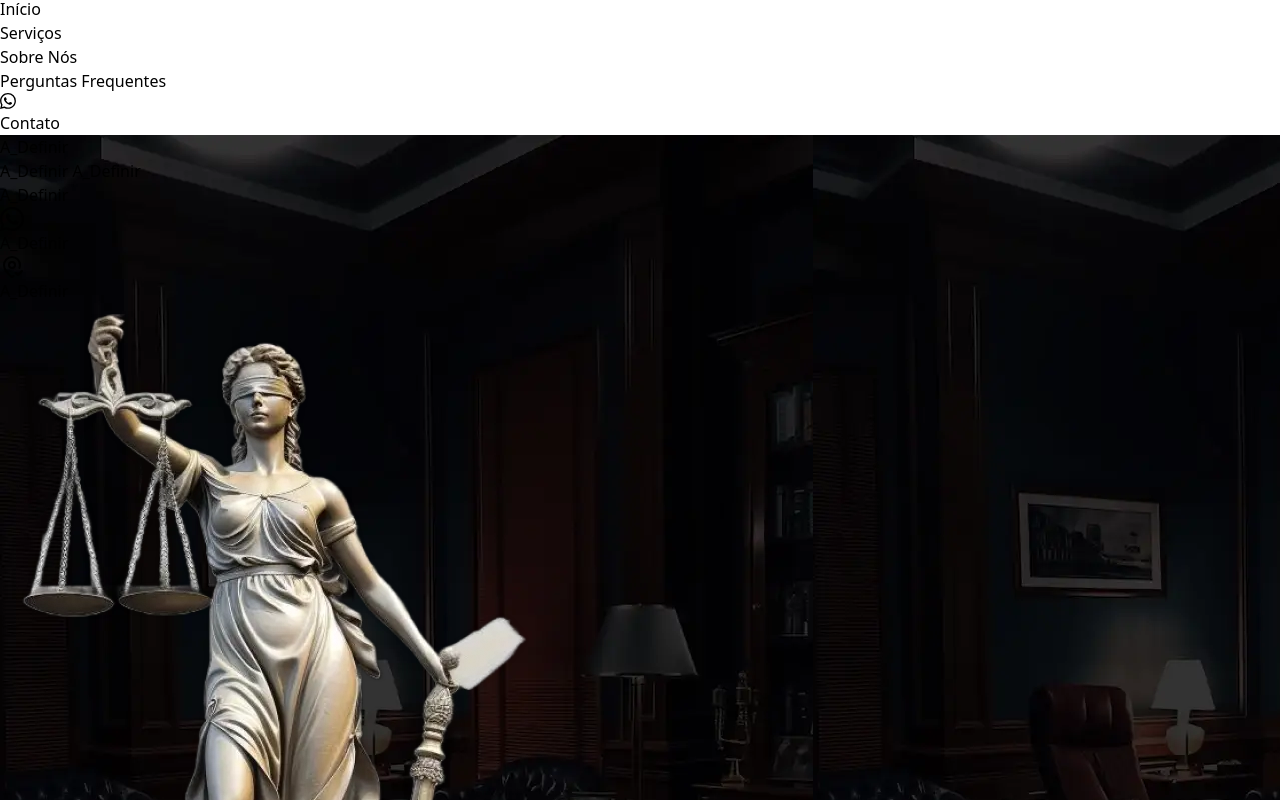
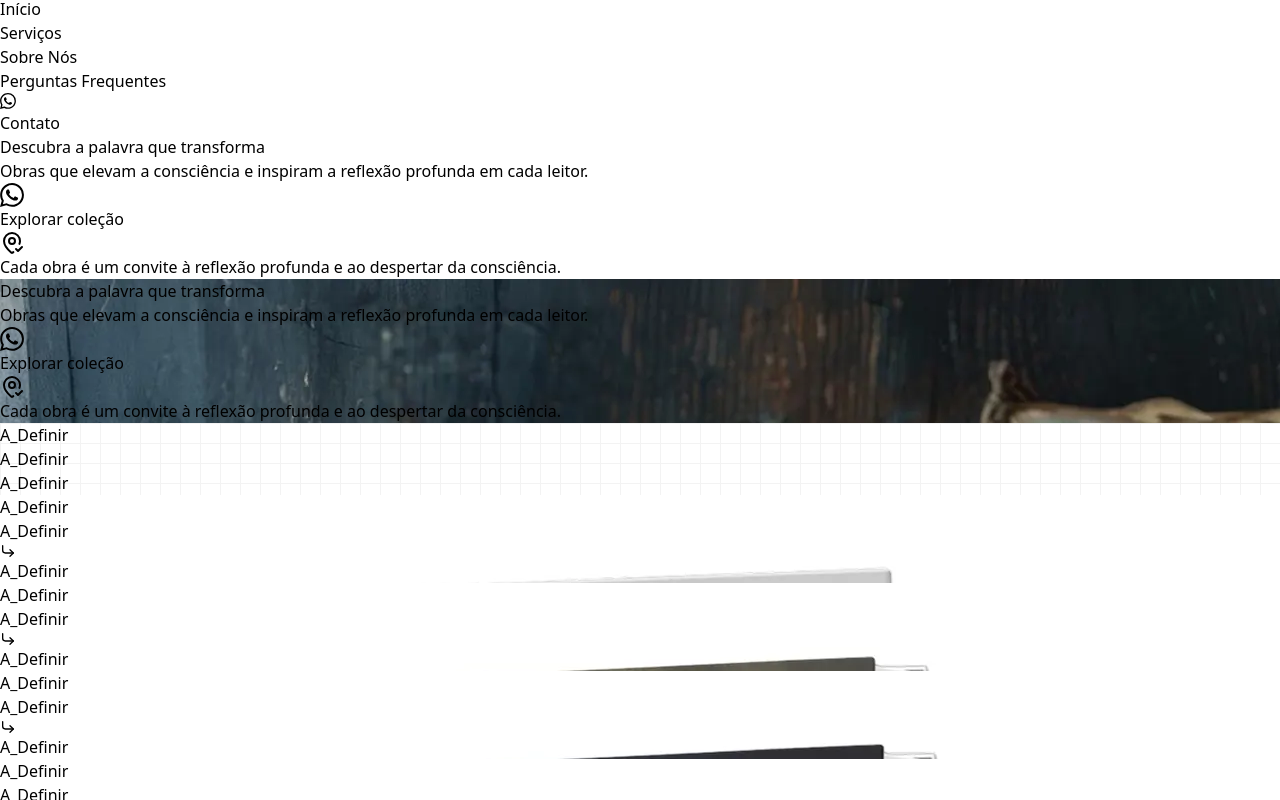
Before and after one commit to Paper-Street-Softwares/LP-Toneza-Cascaes, a React (Vite) app: page / in a window 1280 px wide. Shown: the part 320-1120 px from the top of the page. Built offline with nearby package versions, Linux system fonts and the light colour scheme; a web font is replaced by a local one.

Commit message:
fix: Hero

```diff
--- a/index.html
+++ b/index.html
@@ -9,21 +9,61 @@
       href="https://fonts.googleapis.com/css2?family=Poppins:ital,wght@0,100;0,200;0,300;0,400;0,500;0,600;0,700;0,800;0,900;1,100;1,200;1,300;1,400;1,500;1,600;1,700;1,800;1,900&display=swap"
       rel="stylesheet"
     />
-    <title> </title>
-    <meta name="description" content="" />
-    <meta name="keywords" content="" />
+    <title>
+      Toneza Cascaes Netto – Advogado, Escritor e Editor | Obras e Cultura
+    </title>
+    <meta
+      name="description"
+      content="Dr. Toneza Cascaes Netto é advogado, jurista e escritor com mais de 30 anos de experiência. Fundador da Organizações Toneza Cascaes Editora & Cultura, publica obras que unem Direito, filosofia e espiritualidade, elevando a consciência e inspirando leitores em todo o mundo."
+    />
+    <meta
+      name="keywords"
+      content="Toneza Cascaes Netto,
+Advogado Toneza Cascaes Netto,
+Escritor Toneza Cascaes Netto,
+Editor Toneza Cascaes Netto,
+Obras Toneza Cascaes Netto,
+Livros Toneza Cascaes Netto,
+Organizações Toneza Cascaes,
+Editora Toneza Cascaes,
+Cultura Toneza Cascaes,
+Direito Toneza Cascaes Netto,
+Filosofia Toneza Cascaes Netto,
+Espiritualidade Toneza Cascaes Netto,
+Transformação Interior Toneza Cascaes,
+Leitura Reflexiva Toneza Cascaes,
+Publicações Toneza Cascaes Netto,
+Jurista Toneza Cascaes Netto,
+Projetos de Lei Toneza Cascaes,
+Consciência e Cultura Toneza Cascaes,
+Livros Filosóficos Toneza Cascaes,
+Obras Literárias Toneza Cascaes Netto.
+"
+    />
 
     <!-- Meta tags Open Graph (OG) para WhatsApp e Facebook -->
-    <meta property="og:title" content="" />
-    <meta property="og:description" content="" />
+    <meta
+      property="og:title"
+      content="Toneza Cascaes Netto – Advogado, Escritor e Editor | Obras e Cultura"
+    />
+    <meta
+      property="og:description"
+      content="Dr. Toneza Cascaes Netto é advogado, jurista e escritor com mais de 30 anos de experiência. Fundador da Organizações Toneza Cascaes Editora & Cultura, publica obras que unem Direito, filosofia e espiritualidade, elevando a consciência e inspirando leitores em todo o mundo."
+    />
     <meta property="og:image" content="https://a_Definir/previewIcon.png" />
     <meta property="og:url" content="https://a_Definir/" />
     <meta property="og:type" content="website" />
 
     <!-- Meta tags do Twitter (opcional, mas recomendável) -->
     <meta name="twitter:card" content="summary_large_image" />
-    <meta name="twitter:title" content="a_Definir" />
-    <meta name="twitter:description" content="a_Definir" />
+    <meta
+      name="twitter:title"
+      content="Toneza Cascaes Netto – Advogado, Escritor e Editor | Obras e Cultura"
+    />
+    <meta
+      name="twitter:description"
+      content="Dr. Toneza Cascaes Netto é advogado, jurista e escritor com mais de 30 anos de experiência. Fundador da Organizações Toneza Cascaes Editora & Cultura, publica obras que unem Direito, filosofia e espiritualidade, elevando a consciência e inspirando leitores em todo o mundo."
+    />
     <meta name="twitter:image" content="https://a_Definir/previewIcon.png" />
     <meta name="twitter:url" content="https://a_Definir/" />
     <link
--- a/src/components/sectionElements/hero/Influencer.jsx
+++ b/src/components/sectionElements/hero/Influencer.jsx
@@ -5,9 +5,11 @@ import Button from "../../interactives/Button";
 import { useNavigate } from "react-router-dom";
 import SectionArea from "../SectionArea";
 import SectionWrapper from "../SectionWrapper";
+import { useTranslation } from "react-i18next";
 
 export default function Influencer({ appDownloadButtons }) {
   const navigate = useNavigate();
+  const { t, i18n } = useTranslation();
 
   return (
     <>
@@ -19,33 +21,37 @@ export default function Influencer({ appDownloadButtons }) {
       >
         <div className="relative z-10 flex w-full bg-colorBlack bg-opacity-0 items-left">
           <div className="w-full text-secondary justify-evenly">
-            <div className="h-[100px] desktop1:h-[140px]" />
+            <div className="h-[140px] desktop1:h-[140px]" />
             <div className="flex flex-col-reverse gap-[10px] desktop1:flex-row desktop1:justify-between mx-auto w-[90%] max-w-[1215px] items-center pb-[64px] pt-[40px] desktop1:pt-[0px] desktop1:pb-[0px]">
               <div className="flex  flex-col w-full desktop1:w-[50%] desktop1:mr-[20px]  ">
-                <MotionDivDownToUp>
+                {/* <MotionDivDownToUp>
                   <div className="flex justify-center w-auto text-center desktop1:justify-start desktop1:text-left font-secondFont text-paragraph4">
                     <p className="mb-[16px] bg-primary text-colorBlack bg-opacity-100 rounded-md px-[16px] py-[6px] inline-block text-paragraph2">
                       {content.texts.hero.miniTag}
                     </p>
                   </div>
-                </MotionDivDownToUp>
+                </MotionDivDownToUp> */}
                 <MotionDivDownToUp>
                   <div className="text-lighter flex justify-center desktop1:justify-start font-bold leading-[40px] phone3:leading-[42px] tablet1:leading-[70px] desktop1:leading-[60px] desktop2:leading-[65px] text-center desktop1:text-left text-title4 phone2:text-title5 phone3:text-title5 tablet1:text-title7">
-                    <h1 className="">{content.texts.hero.title}</h1>
+                    <h1>
+                      <span
+                        dangerouslySetInnerHTML={{
+                          __html: t("hero.title"),
+                        }}
+                      />
+                    </h1>
                   </div>
                 </MotionDivDownToUp>
                 <MotionDivDownToUp>
-                  <div className="flex justify-center w-full text-center desktop1:text-left desktop1:justify-start font-secondFont text-paragraph4 phone3:text-paragraph5">
-                    <p className="text-lighter mb-[32px] ">
-                      {content.texts.hero.subtitle}
-                    </p>
+                  <div className="flex justify-center text-white w-full text-center desktop1:text-left desktop1:justify-start font-secondFont text-paragraph4 phone3:text-paragraph5">
+                    <p className="my-[32px]">{t("hero.subtitle")}</p>
                   </div>
                 </MotionDivDownToUp>
                 <div className="w-full phone2:w-full tablet2:w-auto">
                   <div className="flex justify-center w-full desktop1:justify-start mb-[32px]">
                     <Button
-                      aria-label={content.texts.hero.ctaButtonAriaLabel}
-                      label={content.texts.hero.ctaButtonText}
+                      aria-label={t("hero.ctaButtonAriaLabel")}
+                      label={t("hero.ctaButtonText")}
                       animation
                       className="w-[100%]"
                       icon={
@@ -65,8 +71,8 @@ export default function Influencer({ appDownloadButtons }) {
                     <div className="flex justify-center desktop1:justify-start pb-[36px]">
                       <div className="flex flex-col items-center desktop1:flex-row text-primary">
                         {content.texts.hero.obsHero.icon}
-                        <p className="text-lighter  ml-[10px] text-center mt-[12px] desktop1:mt-0">
-                          {content.texts.hero.obsHero.text}
+                        <p className="text-lighter text-center ml-[10px] mt-[12px] desktop1:mt-0">
+                          {t("hero.obsHero.text")}{" "}
                         </p>
                       </div>
                     </div>
@@ -112,7 +118,7 @@ export default function Influencer({ appDownloadButtons }) {
               <div className="flex justify-center w-full tablet1:w-full desktop1:w-[35%] ">
                 <MotionDivRightToLeft className="relative flex items-end justify-center w-full desktop2:justify-end">
                   <img
-                    src={content.texts.hero.heroImgPhone}
+                    src={content.texts.hero.heroDefaultImage}
                     className="h-[100%] relative desktop1:hidden"
                     alt="Foto do advogado"
                   ></img>
@@ -139,30 +145,34 @@ export default function Influencer({ appDownloadButtons }) {
                 <div className="h-[100px] desktop1:h-[140px]" />
                 <div className="flex flex-col-reverse gap-[40px] desktop1:flex-row desktop1:justify-between w-full items-center pb-[64px] pt-[40px] desktop1:pt-[0px] desktop1:pb-[0px]">
                   <div className="flex flex-col w-full desktop1:w-[50%] ">
-                    <MotionDivDownToUp>
+                    {/* <MotionDivDownToUp>
                       <div className="flex justify-center w-auto text-center desktop1:justify-start desktop1:text-left font-secondFont text-paragraph4">
                         <p className="mb-[16px] bg-primary text-colorBlack bg-opacity-100 rounded-md px-[16px] py-[6px] inline-block text-paragraph2">
                           {content.texts.hero.miniTag}
                         </p>
                       </div>
-                    </MotionDivDownToUp>
+                    </MotionDivDownToUp> */}
                     <MotionDivDownToUp>
                       <div className="text-lighter flex justify-center desktop1:justify-start font-bold leading-[40px] phone3:leading-[42px] tablet1:leading-[70px] desktop1:leading-[60px] desktop2:leading-[65px] text-center desktop1:text-left text-title4 phone2:text-title5 phone3:text-title5 tablet1:text-title7">
-                        <h1 className="">{content.texts.hero.title}</h1>
+                        <h1>
+                          <span
+                            dangerouslySetInnerHTML={{
+                              __html: t("hero.title"),
+                            }}
+                          />
+                        </h1>
                       </div>
                     </MotionDivDownToUp>
                     <MotionDivDownToUp>
-                      <div className="flex justify-center w-full text-center desktop1:text-left desktop1:justify-start font-secondFont text-paragraph4 phone3:text-paragraph5">
-                        <p className="text-lighter mb-[32px] ">
-                          {content.texts.hero.subtitle}
-                        </p>
+                      <div className="flex text-white justify-center w-full text-center desktop1:text-left desktop1:justify-start font-secondFont text-paragraph4 phone3:text-paragraph5">
+                        <p className="my-[32px]">{t("hero.subtitle")}</p>
                       </div>
                     </MotionDivDownToUp>
                     <div className="w-full phone2:w-full tablet2:w-auto">
                       <div className="flex justify-center w-full desktop1:justify-start mb-[32px]">
                         <Button
-                          aria-label={content.texts.hero.ctaButtonAriaLabel}
-                          label={content.texts.hero.ctaButtonText}
+                          aria-label={t("hero.ctaButtonAriaLabel")}
+                          label={t("hero.ctaButtonText")}
                           animation
                           className="w-[100%]"
                           icon={
@@ -183,7 +193,7 @@ export default function Influencer({ appDownloadButtons }) {
                           <div className="flex flex-col items-center desktop1:flex-row text-primary">
                             {content.texts.hero.obsHero.icon}
                             <p className="text-lighter  ml-[10px] text-start mt-[12px] desktop1:mt-0">
-                              {content.texts.hero.obsHero.text}
+                              {t("hero.obsHero.text")}{" "}
                             </p>
                           </div>
                         </div>
--- a/src/components/sectionElements/hero/Panoramica.jsx
+++ b/src/components/sectionElements/hero/Panoramica.jsx
@@ -5,9 +5,12 @@ import { useNavigate } from "react-router-dom";
 import { useState, useEffect } from "react";
 import SectionArea from "../SectionArea";
 import SectionWrapper from "../SectionWrapper";
+import { useTranslation } from "react-i18next";
 
 export default function Panoramica({ appDownloadButtons }) {
   const navigate = useNavigate();
+  const { t, i18n } = useTranslation();
+
   const [bgImage, setBgImage] = useState(content.texts.hero.heroImgPhone);
 
   useEffect(() => {
@@ -35,30 +38,34 @@ export default function Panoramica({ appDownloadButtons }) {
               <div className="h-[125px] desktop3:h-[140px]" />
               <div className="flex flex-col-reverse gap-[40px]  desktop1:flex-row desktop1:justify-between mx-auto w-[90%] max-w-[1215px] items-center pb-[64px] pt-[40px] desktop1:pt-[68px] desktop1:pb-[96px]">
                 <div className="flex  flex-col w-full desktop1:w-[50%] desktop1:mr-[20px]">
-                  <MotionDivDownToUp>
+                  {/* <MotionDivDownToUp>
                     <div className="flex justify-center w-auto text-center desktop1:justify-start desktop1:text-left font-secondFont text-paragraph4">
                       <p className="mb-[16px] bg-primary text-colorBlack bg-opacity-100 rounded-md px-[16px] py-[6px] inline-block text-paragraph2">
                         {content.texts.hero.miniTag}
                       </p>
                     </div>
-                  </MotionDivDownToUp>
+                  </MotionDivDownToUp> */}
                   <MotionDivDownToUp>
                     <div className="text-white flex justify-center desktop1:justify-start font-bold leading-[40px] phone3:leading-[42px] tablet1:leading-[70px] desktop1:leading-[60px] desktop2:leading-[65px] text-center desktop1:text-left text-title4 phone2:text-title5 phone3:text-title5 tablet1:text-title6">
-                      <h1 className="">{content.texts.hero.title}</h1>
+                      <h1>
+                        <span
+                          dangerouslySetInnerHTML={{
+                            __html: t("hero.title"),
+                          }}
+                        />
+                      </h1>{" "}
                     </div>
                   </MotionDivDownToUp>
                   <MotionDivDownToUp>
-                    <div className="flex justify-center w-full text-center desktop1:text-left desktop1:justify-start font-secondFont text-paragraph4 phone3:text-paragraph5">
-                      <p className="text-white mb-[32px] ">
-                        {content.texts.hero.subtitle}
-                      </p>
+                    <div className="flex justify-center w-full text-white text-center desktop1:text-left desktop1:justify-start font-secondFont text-paragraph4 phone3:text-paragraph5">
+                      <p className="my-[32px]">{t("hero.subtitle")}</p>
                     </div>
                   </MotionDivDownToUp>
                   <div className="w-full phone2:w-full tablet2:w-auto">
                     <div className="flex justify-center w-full desktop1:justify-start mb-[32px]">
                       <Button
-                        aria-label={content.texts.hero.ctaButtonAriaLabel}
-                        label={content.texts.hero.ctaButtonText}
+                        aria-label={t("hero.ctaButtonAriaLabel")}
+                        label={t("hero.ctaButtonText")}
                         animation
                         className="w-[100%]"
                         icon={
@@ -77,9 +84,9 @@ export default function Panoramica({ appDownloadButtons }) {
                     <MotionDivDownToUp>
                       <div className="flex justify-center desktop1:justify-start">
                         <div className="flex flex-col items-center desktop1:flex-row text-primary">
-                          {content.texts.hero.obsHero.icon}
-                          <p className="text-white  ml-[10px] text-center mt-[12px] desktop1:mt-0">
-                            {content.texts.hero.obsHero.text}
+                          <span>{content.texts.hero.obsHero.icon}</span>
+                          <p className="text-lighter text-center ml-[10px] mt-[12px] desktop1:mt-0">
+                            {t("hero.obsHero.text")}{" "}
                           </p>
                         </div>
                       </div>
@@ -163,30 +170,34 @@ export default function Panoramica({ appDownloadButtons }) {
                   <div className="h-[100px] desktop1:h-[140px]" />
                   <div className="flex flex-col-reverse gap-[40px] desktop1:flex-row desktop1:justify-between w-full items-center pb-[64px] pt-[40px] desktop1:pt-[0px] desktop1:pb-[0px]">
                     <div className="flex flex-col w-full desktop1:w-[50%] ">
-                      <MotionDivDownToUp>
+                      {/* <MotionDivDownToUp>
                         <div className="flex justify-center w-auto text-center desktop1:justify-start desktop1:text-left font-secondFont text-paragraph4">
                           <p className="mb-[16px] bg-primary text-colorBlack bg-opacity-100 rounded-md px-[16px] py-[6px] inline-block text-paragraph2">
                             {content.texts.hero.miniTag}
                           </p>
                         </div>
-                      </MotionDivDownToUp>
+                      </MotionDivDownToUp> */}
                       <MotionDivDownToUp>
                         <div className="text-white flex justify-center desktop1:justify-start font-bold leading-[40px] phone3:leading-[42px] tablet1:leading-[70px] desktop1:leading-[60px] desktop2:leading-[65px] text-center desktop1:text-left text-title4 phone2:text-title5 phone3:text-title5 tablet1:text-title7">
-                          <h1 className="">{content.texts.hero.title}</h1>
+                          <h1>
+                            <span
+                              dangerouslySetInnerHTML={{
+                                __html: t("hero.title"),
+                              }}
+                            />
+                          </h1>{" "}
                         </div>
                       </MotionDivDownToUp>
                       <MotionDivDownToUp>
-                        <div className="flex justify-center w-full text-center desktop1:text-left desktop1:justify-start font-secondFont text-paragraph4 phone3:text-paragraph5">
-                          <p className="text-white mb-[32px] ">
-                            {content.texts.hero.subtitle}
-                          </p>
+                        <div className="flex justify-center text-white w-full text-center desktop1:text-left desktop1:justify-start font-secondFont text-paragraph4 phone3:text-paragraph5">
+                          <p className="my-[32px]">{t("hero.subtitle")}</p>
                         </div>
                       </MotionDivDownToUp>
                       <div className="w-full phone2:w-full tablet2:w-auto">
                         <div className="flex justify-center w-full desktop1:justify-start mb-[32px]">
                           <Button
-                            aria-label={content.texts.hero.ctaButtonAriaLabel}
-                            label={content.texts.hero.ctaButtonText}
+                            aria-label={t("hero.ctaButtonAriaLabel")}
+                            label={t("hero.ctaButtonText")}
                             animation
                             className="w-[100%]"
                             icon={
@@ -205,9 +216,9 @@ export default function Panoramica({ appDownloadButtons }) {
                         <MotionDivDownToUp>
                           <div className="flex justify-center desktop1:justify-start">
                             <div className="flex flex-col items-center desktop1:flex-row text-primary">
-                              {content.texts.hero.obsHero.icon}
-                              <p className="text-white  ml-[10px] text-center mt-[12px] desktop1:mt-0">
-                                {content.texts.hero.obsHero.text}
+                              <span> {content.texts.hero.obsHero.icon}</span>
+                              <p className="text-lighter text-start ml-[10px] mt-[12px] desktop1:mt-0">
+                                {t("hero.obsHero.text")}{" "}
                               </p>
                             </div>
                           </div>
--- a/src/components/sections/NavbarSocial.jsx
+++ b/src/components/sections/NavbarSocial.jsx
@@ -117,8 +117,8 @@ export default function NavbarSocial({ colorMode, mode }) {
               alt={content.texts.navbar.logo.alt}
               className={`bg-transparent ${
                 scrolling
-                  ? " w-[40%] phone3:w-[40%] tablet1:w-[40%] tablet2:w-[40%] desktop1:w-[40%] desktop2:w-[20%]"
-                  : "my-[20px] w-[50%] phone2:w-[40%] phone3:w-[40%] tablet1:w-[40%] tablet2:w-[45%] desktop1:w-[50%] desktop2:w-[30%]"
+                  ? " w-[20%] phone3:w-[20%] tablet1:w-[20%] tablet2:w-[20%] desktop1:w-[20%] desktop2:w-[20%]"
+                  : "my-[20px] w-[30%] phone2:w-[30%] phone3:w-[30%] tablet1:w-[30%] tablet2:w-[30%] desktop1:w-[30%] desktop2:w-[30%]"
               } transition-all duration-1000`}
             />
           </ScrollLink>
--- a/src/content/content.jsx
+++ b/src/content/content.jsx
@@ -52,7 +52,7 @@ import { FileText } from "lucide-react";
 const currentYear = new Date().getFullYear();
 
 export const infos = {
-  name: "A_Definir",
+  name: "Toneza Cascaes Netto",
   email: "contato", // Email desejado pelo cliente
   emailSecundario: "A_Definir", // Email desejado pelo cliente
   domain: "A_Definir", // Sem "www"
--- a/src/locales/pt.json
+++ b/src/locales/pt.json
@@ -17,12 +17,12 @@
     "ctaButtonTextResponsive": "Contato"
   },
   "hero": {
-    "miniTag": "A_Definir",
-    "title": "A_Definir <span class=\"text-primary font-bold\">A_Definir</span>",
-    "subtitle": "A_Definir",
-    "ctaButtonText": "A_Definir",
+    "miniTag": "",
+    "title": "Descubra a palavra que <span class=\"text-primary font-bold\">transforma</span>",
+    "subtitle": "Obras que elevam a consciência e inspiram a reflexão profunda em cada leitor.",
+    "ctaButtonText": "Explorar coleção",
     "obsHero": {
-      "text": "A_Definir"
+      "text": "Cada obra é um convite à reflexão profunda e ao despertar da consciência."
     }
   },
   "features": {
--- a/src/pages/Index.jsx
+++ b/src/pages/Index.jsx
@@ -59,8 +59,8 @@ export default function Index() {
         colorMode={colorMode}
         appDownloadButtons={false}
         defaultHero={false}
-        influencer={true}
-        mesclado={false}
+        influencer={false}
+        mesclado={true}
       />
 
       <Features
```
Also changed, not shown: robots.txt, 1 other file (tests, documents, lock files or other folders).
